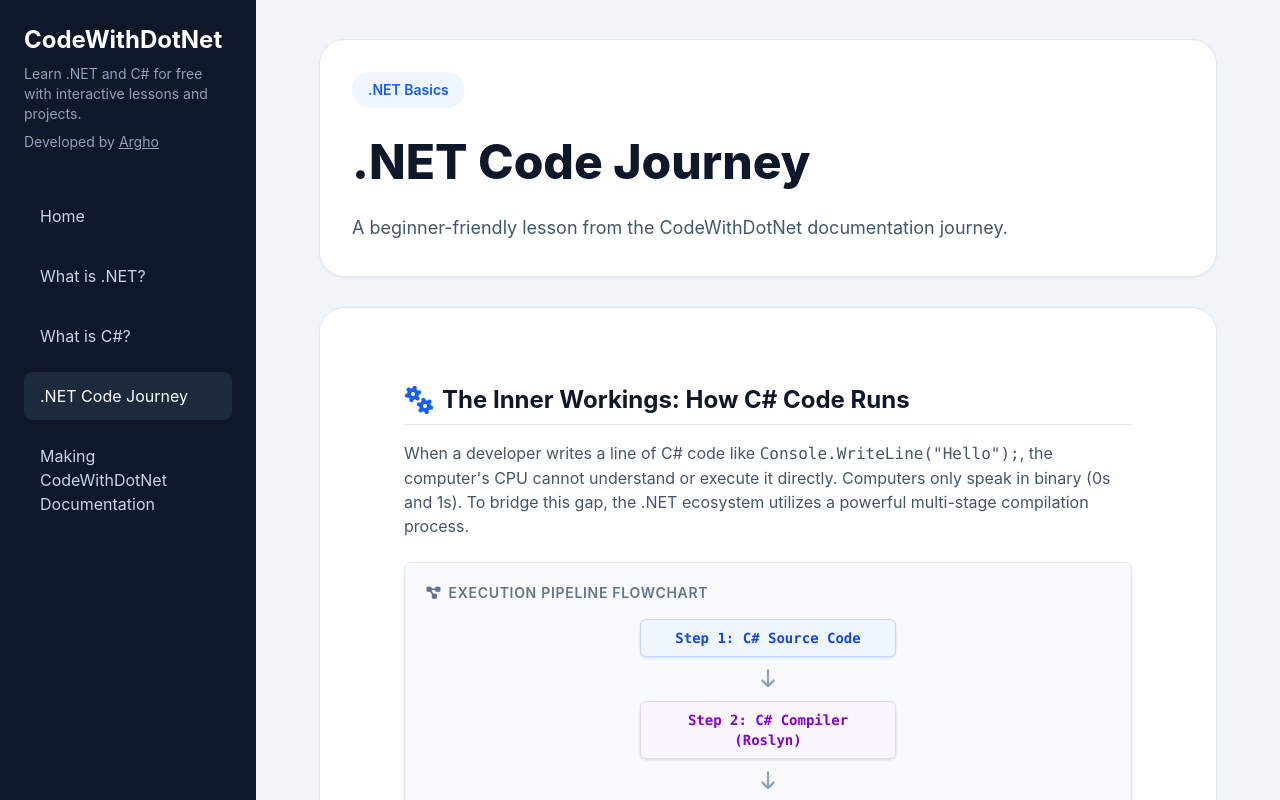
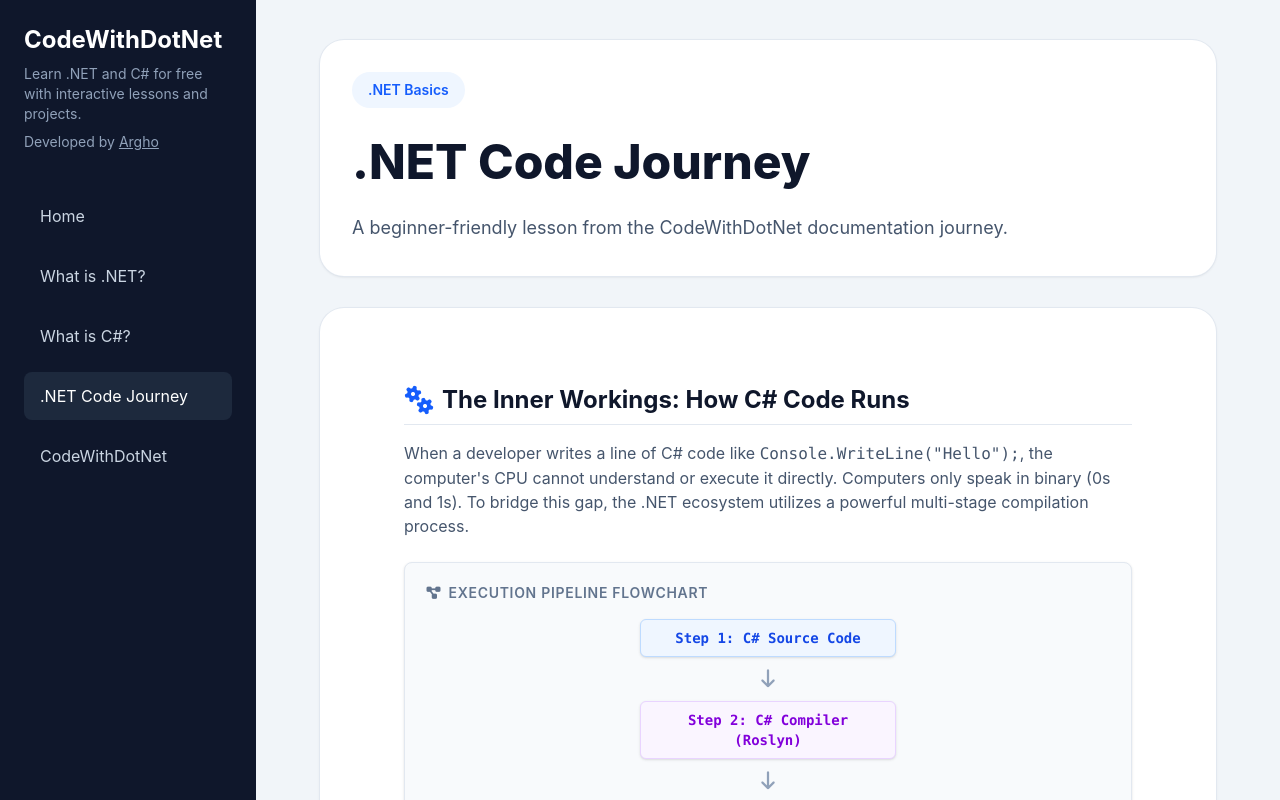
Before and after one commit to ArghoPH/codewithdotnet, a Vue app: page /lessons/dotnet-code-journey in a window 1280 px wide. Built offline with nearby package versions, Linux system fonts and the light colour scheme.

Commit message:
added changes

```diff
--- a/src/data/lessons.js
+++ b/src/data/lessons.js
@@ -583,8 +583,8 @@ export const lessons = [
 
     {
         id: 4,
-        title: 'Making CodeWithDotNet Documentation',
-        slug: 'making-codewithdotnet-documentation',
+        title: 'CodeWithDotNet',
+        slug: 'codewithdotnet-documentation',
         category: 'Project Journey',
         content: `
 <div class="github-readme font-sans text-slate-800 max-w-3xl mx-auto leading-relaxed p-5">
```
